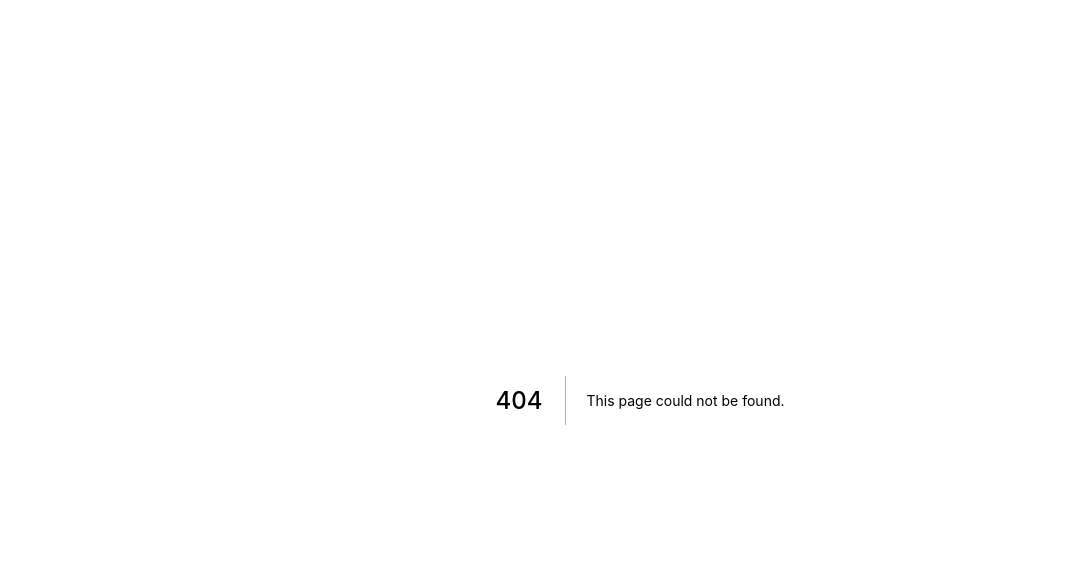
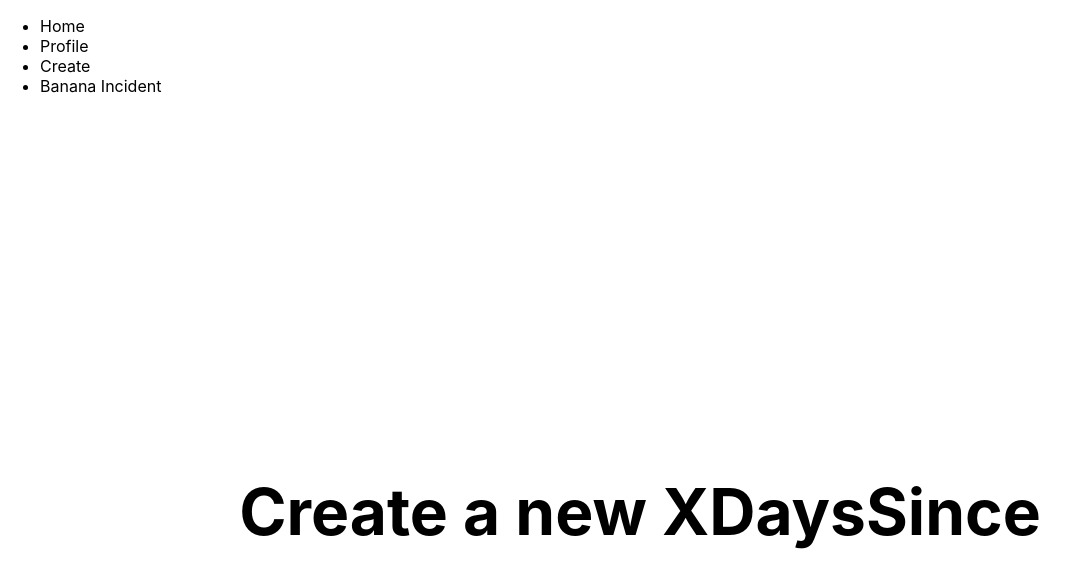
Before and after one commit to hswolff/xdayssince, a Next.js app: page /create in a window 1280 px wide. Before the commit this address had no page. Shown: the top 588 px of the page, without its empty margins (0-1079 px from the left). Built offline with nearby package versions, Linux system fonts and the light colour scheme.

Commit message:
Scaffold out initial pages with dummy data

```diff
--- a/pages/_app.tsx
+++ b/pages/_app.tsx
@@ -1,8 +1,37 @@
 import '../styles/globals.css';
 import type { AppProps } from 'next/app';
+import Link from 'next/link';
 
 function MyApp({ Component, pageProps }: AppProps) {
-  return <Component {...pageProps} />;
+  return (
+    <div>
+      <nav>
+        <ul>
+          <li>
+            <Link href="/">
+              <a>Home</a>
+            </Link>
+          </li>
+          <li>
+            <Link href="/profile">
+              <a>Profile</a>
+            </Link>
+          </li>
+          <li>
+            <Link href="/create">
+              <a>Create</a>
+            </Link>
+          </li>
+          <li>
+            <Link href="/i/bananas">
+              <a>Banana Incident</a>
+            </Link>
+          </li>
+        </ul>
+      </nav>
+      <Component {...pageProps} />
+    </div>
+  );
 }
 
 export default MyApp;
--- /dev/null
+++ b/pages/create.tsx
@@ -0,0 +1,16 @@
+import Head from 'next/head';
+import styles from '../styles/Home.module.css';
+
+export default function CreatePage() {
+  return (
+    <div className={styles.container}>
+      <Head>
+        <title>Create | XDaysSince</title>
+      </Head>
+
+      <main className={styles.main}>
+        <h1 className={styles.title}>Create a new XDaysSince</h1>
+      </main>
+    </div>
+  );
+}
```
Also changed, not shown: pages/i/[slug].tsx (added, +19 -0 lines), pages/profile.tsx (added, +16 -0 lines).
